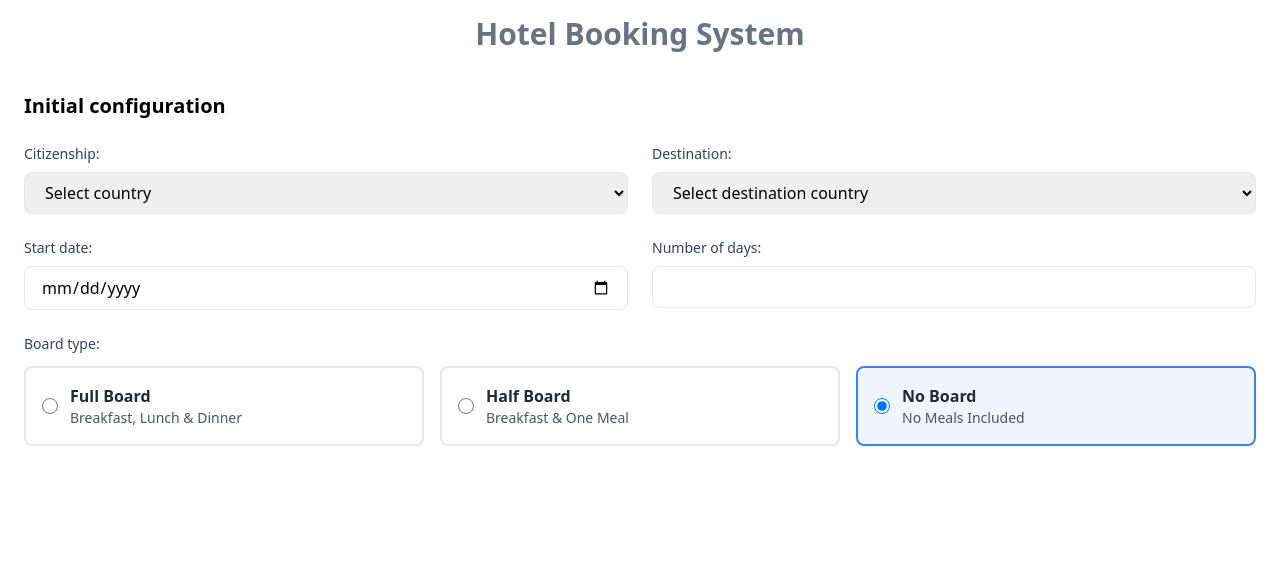
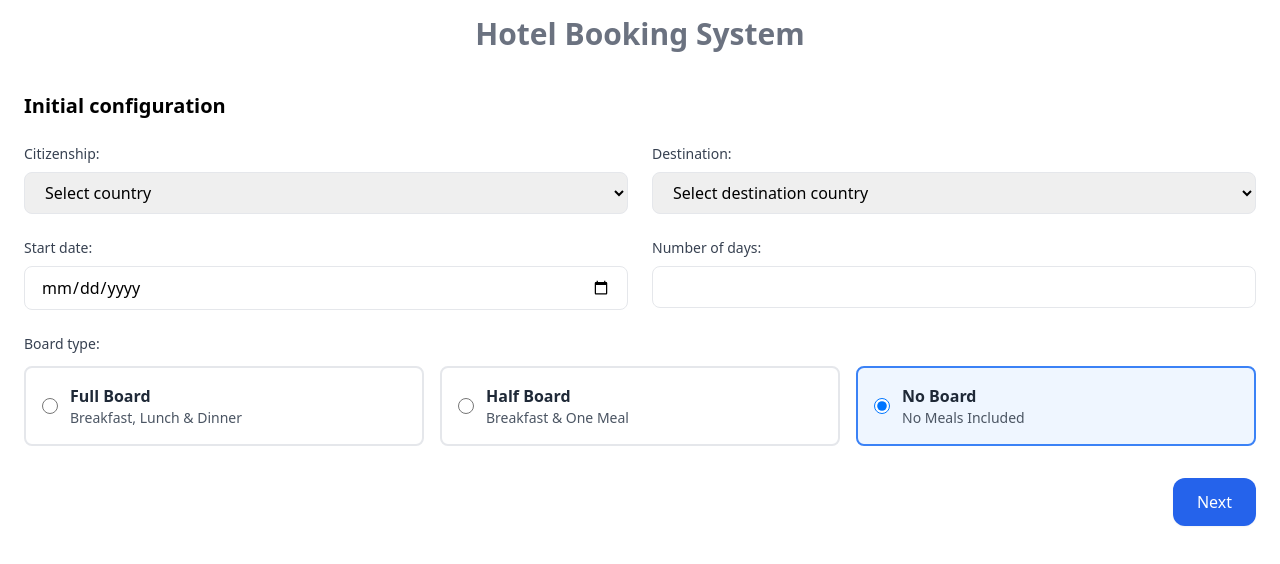
Before and after one commit to ibrahimaliyevv2/hotel-booking-system, a React (Vite) app: page / in a window 1280 px wide. Shown: the top 564 px of the page. Built offline with nearby package versions, Linux system fonts and the light colour scheme.

Commit message:
feat(BookingForm): add form validation

```diff
--- a/src/components/BookingForm.tsx
+++ b/src/components/BookingForm.tsx
@@ -8,15 +8,38 @@ import {
   setStartDate,
 } from "../redux/slices/bookingSlice";
 import { boardTypes } from "../data/boardTypes";
+import { useState } from "react";
 
 const BookingForm = () => {
   const dispatch = useAppDispatch();
   const config = useAppSelector((state) => state.booking.booking);
+  const [errors, setErrors] = useState<Record<string, string>>();
 
-  console.log(config);
+  const validateForm = (): boolean => {
+    const newErrors: Record<string, string> = {};
+
+    if (!config.citizenship) newErrors.citizenship = "Please select citizenship.";
+    if (!config.destination) newErrors.destination = "Please select destination country.";
+    if (!config.startDate) newErrors.startDate = "Please select start date.";
+    if (config.days < 1) {
+      newErrors.days = "Days to stay should be greater than 0.";
+    }
+    if (!config.boardTypeCode) newErrors.boardTypeCode = "Please select board type.";
+
+    setErrors(newErrors);
+    return Object.keys(newErrors).length === 0;
+  };
+
+  const handleSubmit = (e: React.FormEvent) => {
+    e.preventDefault();
+    console.log(config);
+    validateForm();
+  };
+
+  const today = new Date().toISOString().split("T")[0];
 
   return (
-    <form className="p-6">
+    <form className="p-6" onSubmit={handleSubmit}>
       <h1 className="text-xl mb-6 font-bold">Initial configuration</h1>
 
       <div className="grid grid-cols-1 md:grid-cols-2 gap-6">
@@ -29,7 +52,7 @@ const BookingForm = () => {
           </label>
           <select
             id="citizenship"
-            value={config.citizenship}
+            value={config.citizenship ?? ""}
             onChange={(e) => dispatch(setCitizenship(e.target.value))}
             className="w-full px-4 py-2 border rounded-lg focus:ring-2 focus:ring-blue-500 focus:border-transparent"
           >
@@ -42,6 +65,9 @@ const BookingForm = () => {
               </option>
             ))}
           </select>
+          {errors?.citizenship && (
+            <p className="text-red-500 text-sm mt-1">{errors?.citizenship}</p>
+          )}
         </div>
         <div>
           <label
@@ -53,7 +79,7 @@ const BookingForm = () => {
           <select
             id="destination"
             className="w-full px-4 py-2 border rounded-lg focus:ring-2 focus:ring-blue-500 focus:border-transparent"
-            value={config.destination}
+            value={config.destination ?? ""}
             onChange={(e) => dispatch(setDestination(e.target.value))}
           >
             <option value="" disabled hidden>
@@ -65,6 +91,7 @@ const BookingForm = () => {
               </option>
             ))}
           </select>
+          {errors?.destination && <p className="text-red-500 text-sm mt-1">{errors.destination}</p>}
         </div>
         <div>
           <label
@@ -76,10 +103,12 @@ const BookingForm = () => {
           <input
             type="date"
             id="startDate"
+            min={today}
             value={config.startDate}
             onChange={(e) => dispatch(setStartDate(e.target.value))}
             className="w-full px-4 py-2 border rounded-lg focus:ring-2 focus:ring-blue-500 focus:border-transparent"
           />
+          {errors?.startDate && <p className="text-red-500 text-sm mt-1">{errors.startDate}</p>}
         </div>
         <div>
           <label
@@ -91,10 +120,12 @@ const BookingForm = () => {
           <input
             type="number"
             id="days"
+            min={1}
             value={config.days === 0 ? "" : config.days}
             onChange={(e) => dispatch(setDays(Number(e.target.value)))}
             className="w-full px-4 py-2 border rounded-lg focus:ring-2 focus:ring-blue-500 focus:border-transparent"
           />
+          {errors?.days && <p className="text-red-500 text-sm mt-1">{errors.days}</p>}
         </div>
       </div>
       <div className="mt-6">
@@ -131,6 +162,16 @@ const BookingForm = () => {
           ))}
         </div>
       </div>
+      <div className="mt-8 flex justify-end">
+        <button
+          type="submit"
+          className="px-6 py-3 bg-blue-600 text-white font-medium rounded-xl
+               hover:bg-blue-700 active:bg-blue-800 transition shadow-sm
+               hover:shadow-md"
+        >
+          Next
+        </button>
+      </div>
     </form>
   );
 };
```
